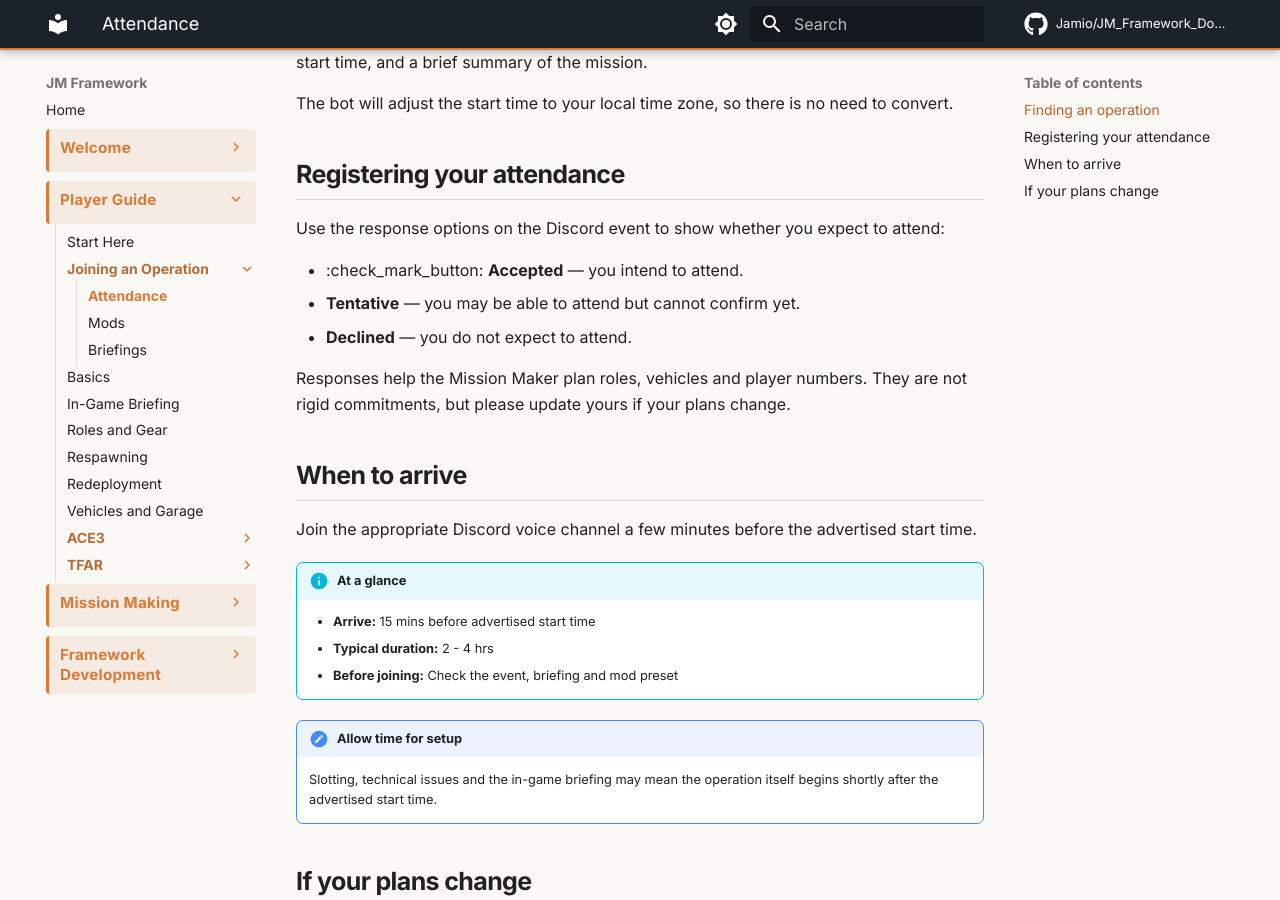
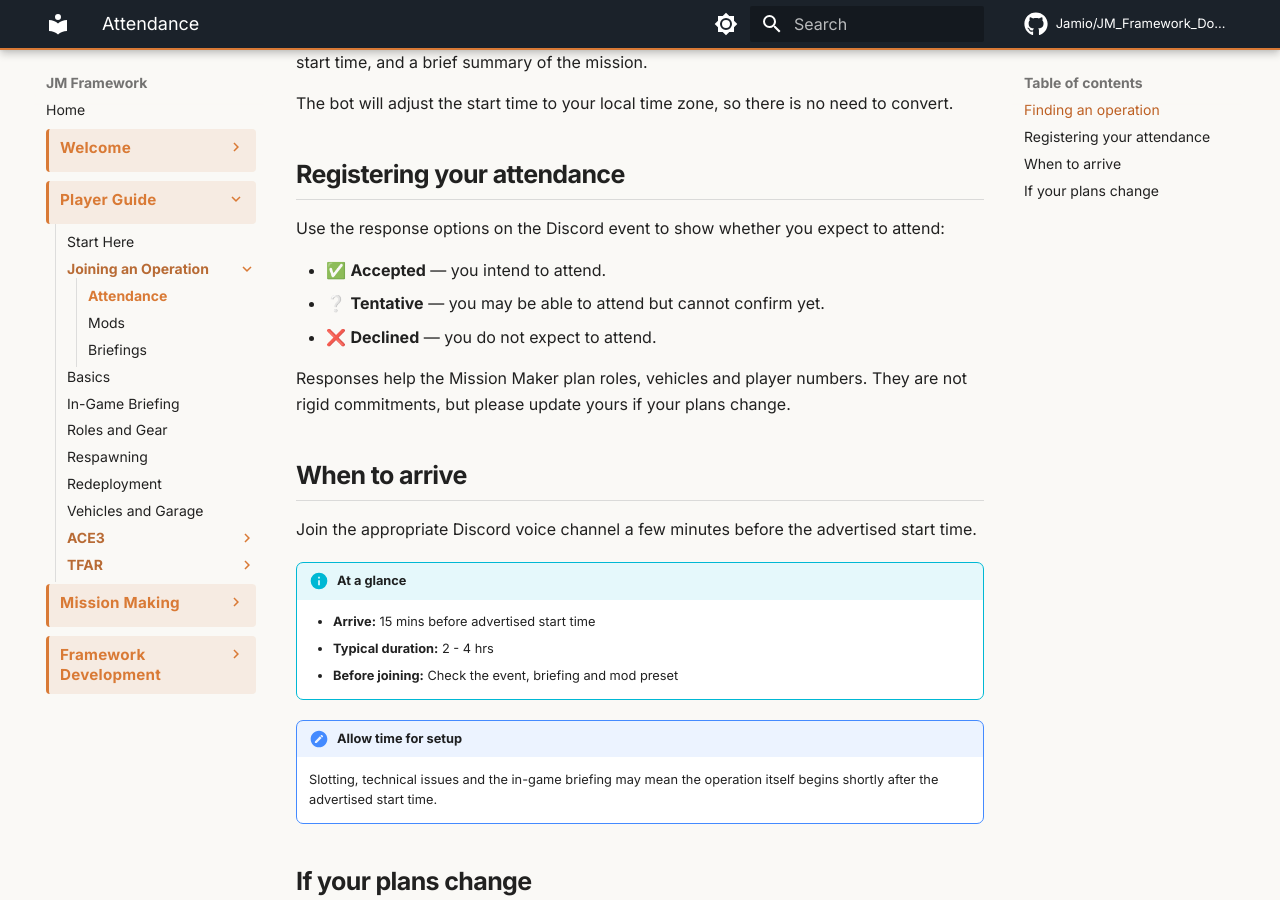
Before and after one commit to Jamio/JM_Framework_Docs, an MkDocs documentation site: the page built from docs/players/before/operations.md, in a window 1280 px wide and 900 px high, scrolled down 455 px. Built offline with MkDocs 1.6.1 and Material for MkDocs 9.7.7, drawn with Linux system fonts in a browser that asks for light colours; comment, search, counter and statistics services are not loaded; part of the change alters nothing that is shown.

Commit message:
Enhance attendance response options with emojis
Updated response options with emoji for clarity.

```diff
--- a/docs/players/before/operations.md
+++ b/docs/players/before/operations.md
@@ -16,9 +16,9 @@ The bot will adjust the start time to your local time zone, so there is no need
 
 Use the response options on the Discord event to show whether you expect to attend:
 
-- :check_mark_button: **Accepted** — you intend to attend.
-- **Tentative** — you may be able to attend but cannot confirm yet.
-- **Declined** — you do not expect to attend.
+- ✅ **Accepted** — you intend to attend.
+- ❔ **Tentative** — you may be able to attend but cannot confirm yet.
+- ❌ **Declined** — you do not expect to attend.
 
 Responses help the Mission Maker plan roles, vehicles and player numbers. They are not rigid commitments, but please update yours if your plans change.
 
```
